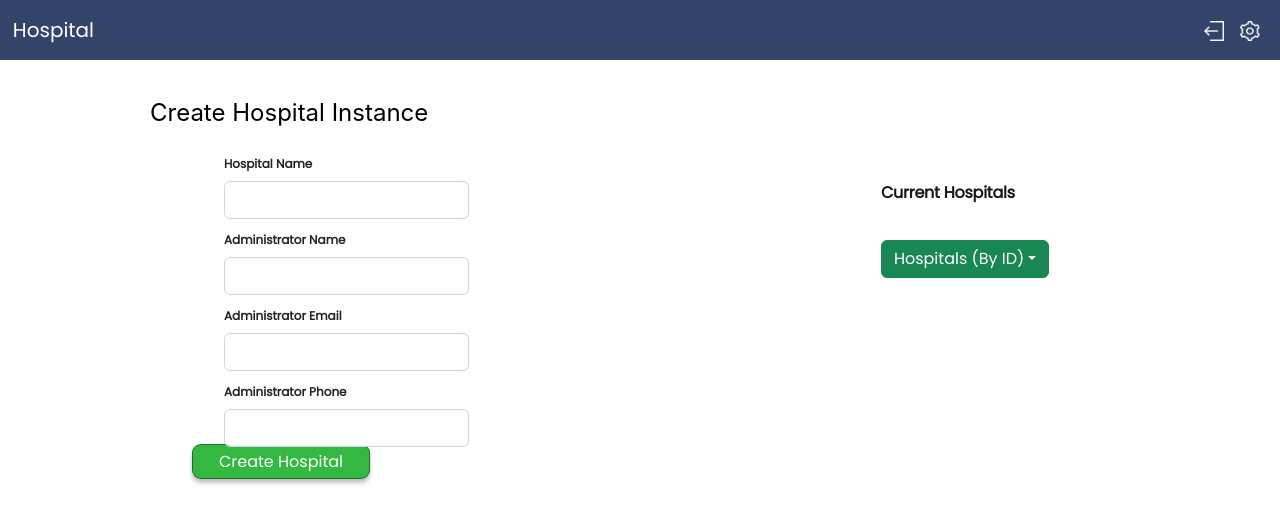
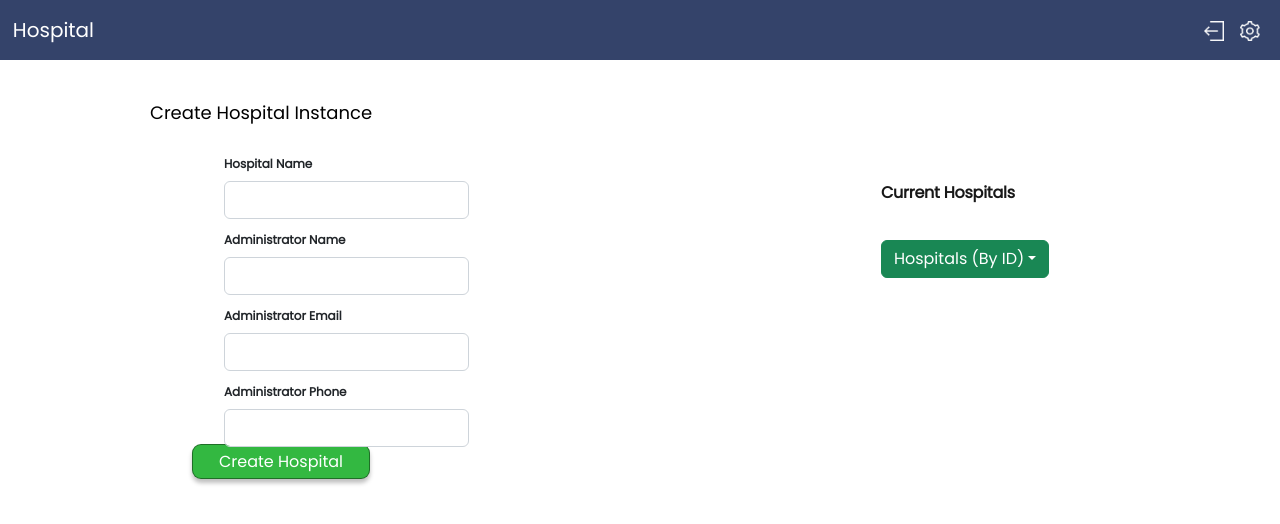
Before and after one commit to Healthcare-Application-Development/had-frontend, a React (Create React App) app: page /super_admin in a window 1280 px wide. Shown: the top 524 px of the page. Built offline with nearby package versions, Linux system fonts and the light colour scheme.

Commit message:
Font to Poppins -- Added to Constants File

```diff
--- a/src/constants.js
+++ b/src/constants.js
@@ -22,6 +22,14 @@ REACT_APP_WHAT_TO_DO_LABEL : "What do you want to do?",
 REACT_APP_WELCOME_LABEL : "Welcome",
 REACT_APP_VIEW_PATIENTS_LABEL : "View Patients",
 REACT_APP_ADD_PATIENT_LABEL : "Add Patient",
+REACT_APP_CREATE_HOSPITAL_HEADING_LABEL : "Create Hospital Instance",
+REACT_APP_CURRENT_HOSPITAL_LABEL : "Current Hospitals",
+REACT_APP_HOSPITAL_DROPDOWN_LABEL : "Hospitals (By ID)",
+REACT_APP_HOSPITAL_NAME_LABEL : "Hospital Name",
+REACT_APP_ADMIN_NAME_LABEL : "Administrator Name",
+REACT_APP_ADMIN_EMAIL_LABEL : "Administrator Email",
+REACT_APP_ADMIN_PHONE_LABEL : "Administrator Phone",
+REACT_APP_CREATE_HOSPITAL_LABEL : "Create Hospital",
 
 // Image names
 REACT_APP_NAV_LOGOUT_IMG : "logout",
--- a/src/features/SuperAdmin/CreateHospital/CreateHospital.css
+++ b/src/features/SuperAdmin/CreateHospital/CreateHospital.css
@@ -8,10 +8,10 @@ height: 67px;
 left: 150px;
 top: 98px;
 
-font-family: 'Inter';
+font-family: 'Poppins';
 font-style: normal;
 font-weight: 400;
-font-size: 24px;
+font-size: 18px;
 line-height: 29px;
 
 color: #000000;
--- a/src/features/SuperAdmin/CreateHospital/CreateHospital.js
+++ b/src/features/SuperAdmin/CreateHospital/CreateHospital.js
@@ -2,6 +2,7 @@ import React, { useState } from 'react';
 import { Form, Dropdown } from 'react-bootstrap';
 import { Textbox, Button, SuccessModal } from '../../../components';
 import './CreateHospital.css';
+import { constants } from '../../../constants';
 
 
 function CreateHospital() {
@@ -13,12 +14,12 @@ function CreateHospital() {
 
     return (
         <div className='sup-container'>
-            <p className='sup-heading'>Create Hospital Instance</p>
-            <p className='sup-second-heading'>Current Hospitals</p>
+            <p className='sup-heading'>{constants.REACT_APP_CREATE_HOSPITAL_HEADING_LABEL}</p>
+            <p className='sup-second-heading'>{constants.REACT_APP_CURRENT_HOSPITAL_LABEL}</p>
 
             <Dropdown className='sup-drop-down'>
             <Dropdown.Toggle variant="success" id="dropdown-basic">
-                Hospitals (By ID)
+                {constants.REACT_APP_HOSPITAL_DROPDOWN_LABEL}
             </Dropdown.Toggle>
 
             <Dropdown.Menu>
@@ -30,14 +31,14 @@ function CreateHospital() {
 
             <Form>
                 <Form.Group className="mb-4 sup-group-style" >
-                    <Textbox label = "Hospital Name" type="text"/>
-                    <Textbox label = "Administrator Name" type="text"/>
-                    <Textbox label = "Administrator Email" type="email"/>
-                    <Textbox label = "Administrator Phone" type="phone"/>
+                    <Textbox label = {constants.REACT_APP_HOSPITAL_NAME_LABEL} type="text"/>
+                    <Textbox label = {constants.REACT_APP_ADMIN_NAME_LABEL} type="text"/>
+                    <Textbox label = {constants.REACT_APP_ADMIN_EMAIL_LABEL} type="email"/>
+                    <Textbox label = {constants.REACT_APP_ADMIN_PHONE_LABEL} type="phone"/>
                 </Form.Group>
 
                 <div className='sup-register-button'>
-                    <Button label = "Create Hospital" onClick={(e) => onRegister(e)}/>
+                    <Button label = {constants.REACT_APP_CREATE_HOSPITAL_LABEL} onClick={(e) => onRegister(e)}/>
                 </div>
                 <SuccessModal show = {show} onButtonClick={setShow}/>
             </Form>
```
